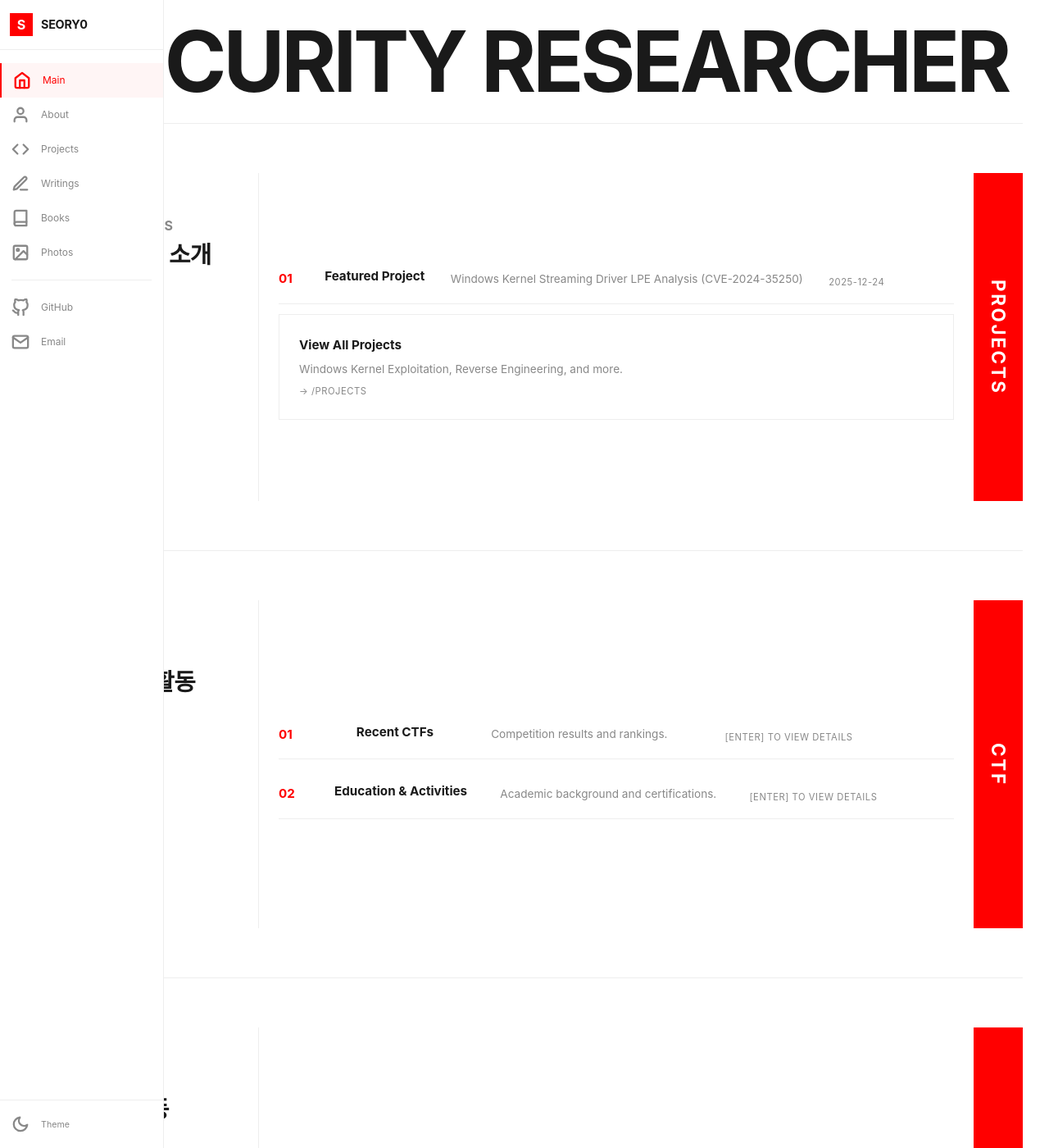
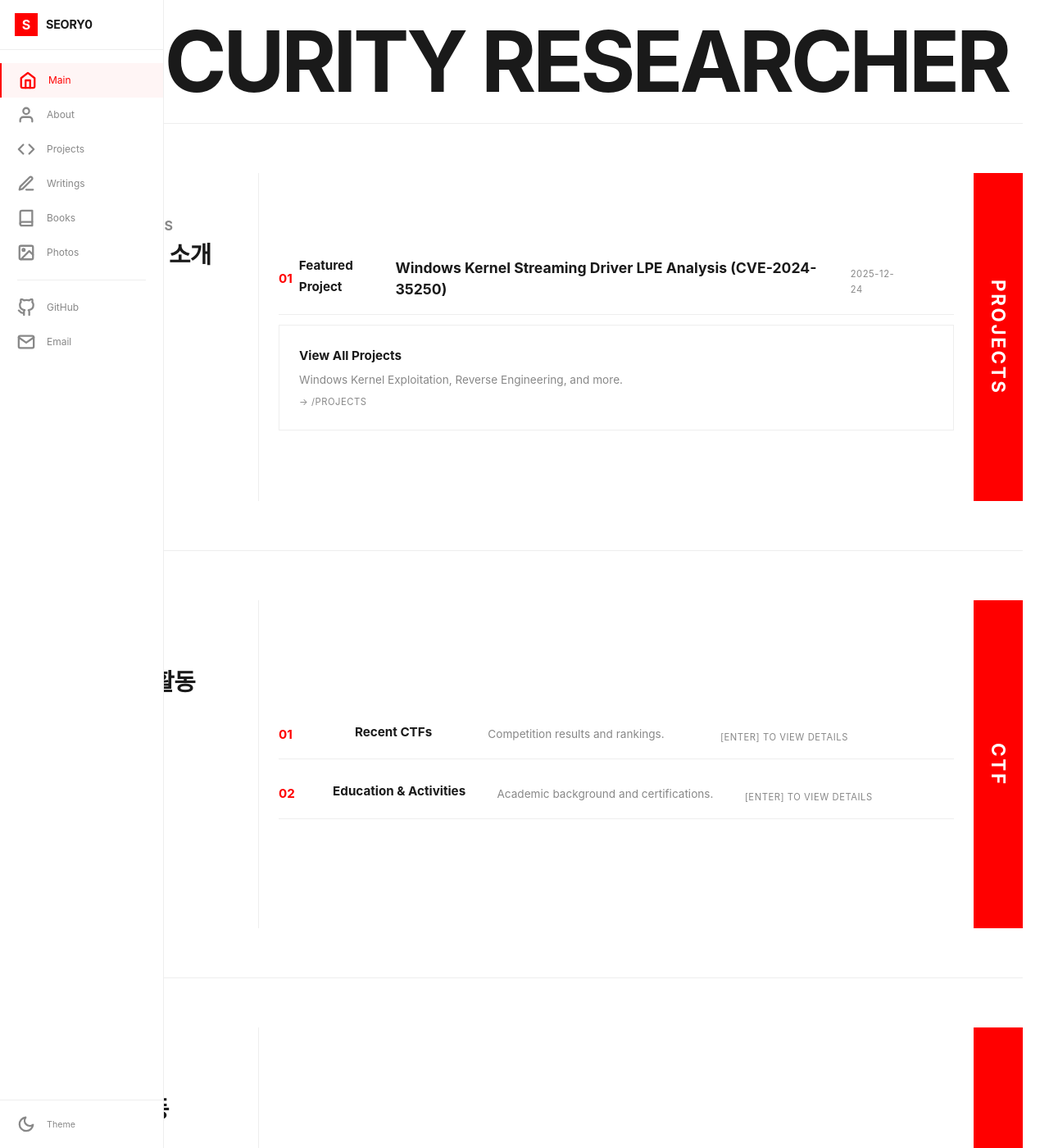
Before and after one commit to SEORY0/SEORY0.github.io, a Jekyll site: the page built from index.html, in a window 1280 px wide and 1400 px high. Shown: the whole window at 82% size. Built offline with Jekyll 4.4.1, drawn with Linux system fonts in a browser that asks for light colours; some web fonts are replaced.

Commit message:
style: apply UI/UX feedback and center sidebar icons
- A. Featured Project card emphasis: bold title, red left border,
  hover shows terminal cursor (>_) with blink animation
- B. [ENTER] affordance: blinking underscore cursor on card meta,
  terminal-inverse background on hover
- C. Dark mode contrast: text-muted #666→#888, border #222→#2a2a2a,
  bg-hover #141414→#181818 for WCAG AA compliance
- Center sidebar icons: padding 14px→21px to align in 64px sidebar

Co-Authored-By: Claude Opus 4.6 <noreply@anthropic.com>

```diff
--- a/_layouts/home.html
+++ b/_layouts/home.html
@@ -29,14 +29,14 @@ layout: compress
           <span class="ef-section-indicator">01 / 03</span>
         </div>
         <div class="ef-showcase">
-          <div class="ef-showcase-card cyber-trigger" id="trigger-featured"
+          <div class="ef-showcase-card cyber-trigger featured-highlight" id="trigger-featured"
                data-cyber-title="FEATURED_PROJECT"
                data-cyber-content="content-featured"
                onclick="openCyberWindow('trigger-featured')">
             <h3>Featured Project</h3>
             {% assign featured = site.posts.first %}
             {% if featured %}
-            <p>{{ featured.title }}</p>
+            <p class="featured-title">{{ featured.title }}</p>
             <div class="ef-card-meta">{{ featured.date | date: "%Y-%m-%d" }}</div>
             {% else %}
             <p>No project available.</p>
--- a/_sass/_main.scss
+++ b/_sass/_main.scss
@@ -35,13 +35,13 @@
 /* Dark Mode */
 .theme-dark {
   --bg: #0a0a0a;
-  --bg-hover: #141414;
-  --bg-subtle: #111111;
+  --bg-hover: #181818;
+  --bg-subtle: #151515;
   --text: #e0e0e0;
-  --text-muted: #666666;
+  --text-muted: #888888;
   --accent: #ff0000;
-  --border: #222222;
-  --border-dark: #333333;
+  --border: #2a2a2a;
+  --border-dark: #3a3a3a;
   --code-bg: #111111;
 
   --code-block-bg: #1e1e1e;
@@ -103,7 +103,7 @@ ul { list-style: none; padding: 0; margin: 0; }
   display: flex;
   align-items: center;
   gap: 10px;
-  padding: 16px 12px;
+  padding: 16px 18px;
   text-decoration: none;
   border-bottom: 1px solid var(--border);
   margin-bottom: 8px;
@@ -254,7 +254,7 @@ ul { list-style: none; padding: 0; margin: 0; }
     align-items: center;
     gap: 14px;
     width: 100%;
-    padding: 10px 14px;
+    padding: 10px 21px;
     background: none;
     border: none;
     color: var(--text-muted);
@@ -292,7 +292,7 @@ ul { list-style: none; padding: 0; margin: 0; }
 .icon-nav-divider {
   height: 1px;
   background: var(--border);
-  margin: 12px 14px;
+  margin: 12px 21px;
 }
 
 .icon-nav-item {
@@ -300,7 +300,7 @@ ul { list-style: none; padding: 0; margin: 0; }
     display: flex;
     align-items: center;
     gap: 14px;
-    padding: 10px 14px;
+    padding: 10px 21px;
     color: var(--text-muted);
     transition: color 0.15s, background-color 0.15s;
     white-space: nowrap;
@@ -568,6 +568,47 @@ ul { list-style: none; padding: 0; margin: 0; }
     margin-top: 8px;
     text-transform: uppercase;
     letter-spacing: 0.05em;
+    transition: background-color 0.2s, color 0.2s, padding 0.2s;
+
+    &::after {
+      content: '_';
+      animation: blink 1s step-end infinite;
+      margin-left: 2px;
+    }
+  }
+
+  &:hover .ef-card-meta {
+    background: var(--text);
+    color: var(--bg);
+    padding: 2px 6px;
+    display: inline-block;
+  }
+}
+
+/* Blink animation for terminal cursor */
+@keyframes blink {
+  50% { opacity: 0; }
+}
+
+/* A. Featured Project card emphasis */
+.featured-highlight {
+  border-left: 3px solid var(--accent);
+
+  .featured-title {
+    font-size: 1.1rem;
+    font-weight: 700;
+    color: var(--text);
+    transition: color 0.2s;
+  }
+
+  &:hover .featured-title {
+    color: var(--accent);
+
+    &::before {
+      content: '>_ ';
+      color: var(--accent);
+      animation: blink 1s step-end infinite;
+    }
   }
 }
 
```
